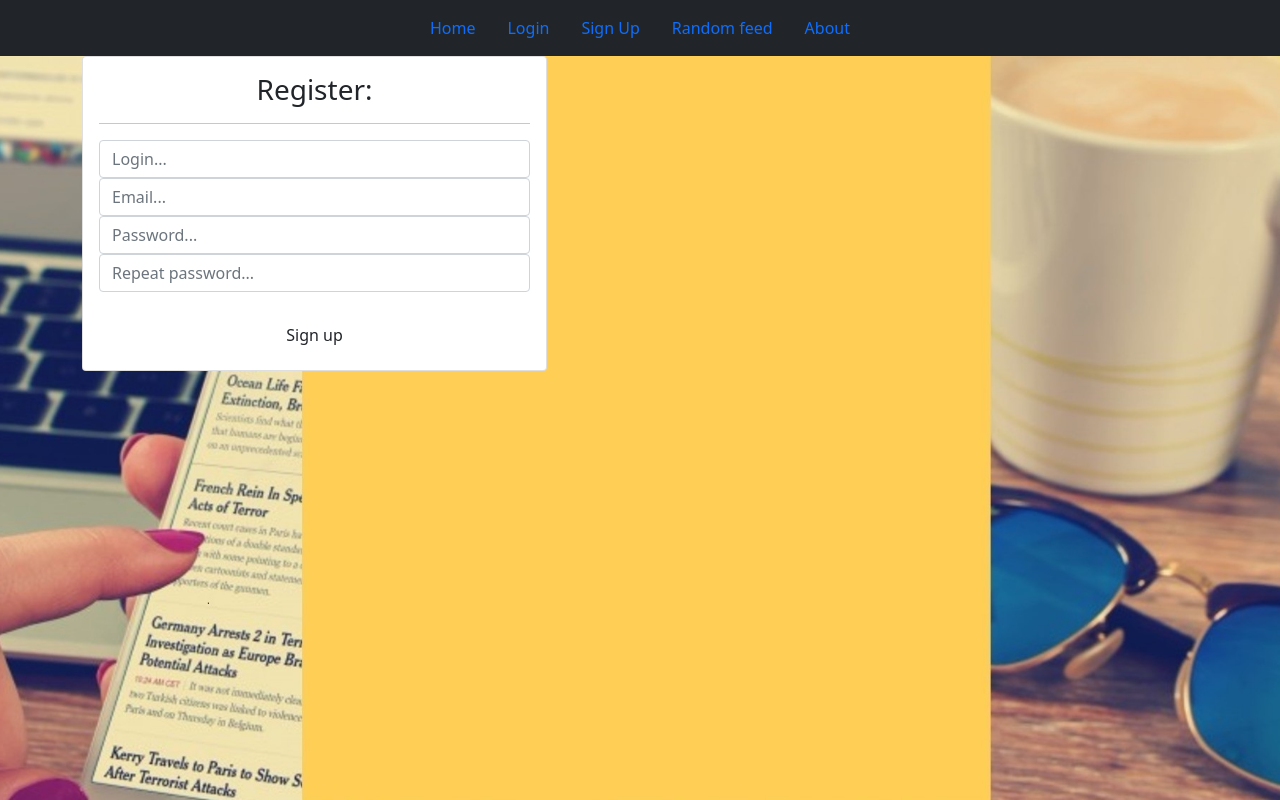
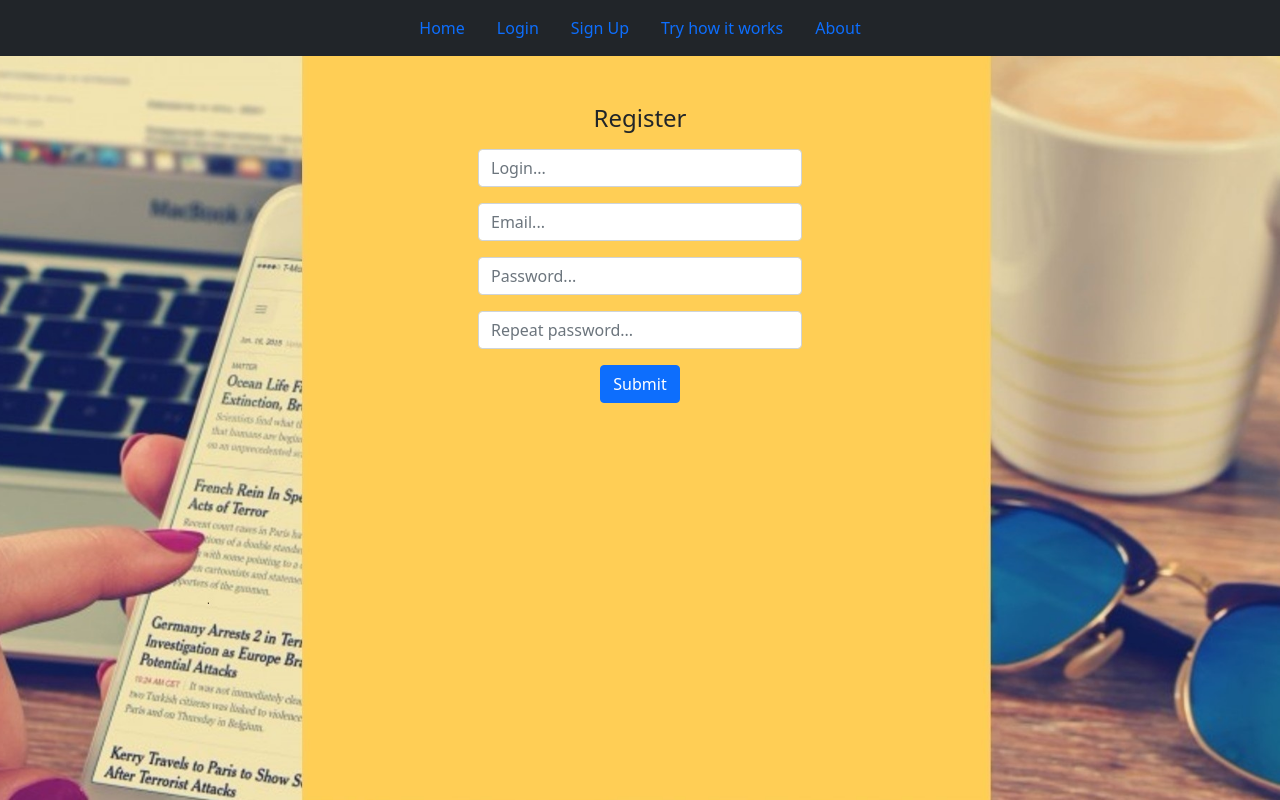
Before and after one commit to verte21/RSS-Reader-php, a PHP site: page /signUpForm.php in a window 1280 px wide. Run offline with PHP 8.4, Linux system fonts and the light colour scheme.

Commit message:
added styling, add feed page

```diff
--- a/includes/header.inc.php
+++ b/includes/header.inc.php
@@ -1,5 +1,5 @@
 
-    <nav class="navbar sticky-top navbar-light bg-dark justify-content-center px-0 ">
+    <nav class="navbar sticky-top navbar-light bg-dark justify-content-center px-0">
         <ul class="nav nav-pills nav-fill ">
 
             <?php
@@ -13,9 +13,10 @@
             if (!isset($_SESSION['logged_id'])) {
                 echo '<li class="nav-item"><a class="nav-link" href="loginForm.php">Login</a></li>
                   <li class="nav-item"><a class="nav-link" href="signUpForm.php">Sign Up</a></li>
-                  <li class="nav-item"><a class="nav-link" href="#">Random feed</a></li>';
+                  <li class="nav-item"><a class="nav-link" href="#">Try how it works</a></li>';
             } else {
                 echo "<li class='nav-item'><a class='nav-link' href='addFeedForm.php'>Add feed<a></li>";
+                echo "<li class='nav-item'><a class='nav-link' href='manageFeeds.php'>Manage feeds<a></li>";
                 echo "<li class='nav-item'><a class='nav-link' href='includes/logout.inc.php'>Logout<a></li>";
             }
             ?>
--- a/index.php
+++ b/index.php
@@ -14,7 +14,9 @@
 
 </head>
 
-<body>
+
+
+<body class="h-100">
     <script src="https://ajax.googleapis.com/ajax/libs/jquery/3.5.1/jquery.min.js"></script>
     <script src="https://cdn.jsdelivr.net/npm/@popperjs/core@2.9.2/dist/umd/popper.min.js" integrity="sha384-IQsoLXl5PILFhosVNubq5LC7Qb9DXgDA9i+tQ8Zj3iwWAwPtgFTxbJ8NT4GN1R8p" crossorigin="anonymous"></script>
     <script src="js/bootstrap.js"></script>
--- a/readingRSS.php
+++ b/readingRSS.php
@@ -3,7 +3,7 @@
 
 
  $domOBJ = new DOMDocument();
- $domOBJ->load("https://techcommunity.microsoft.com/gxcuf89792/rss/Category?category.id=ITOpsTalk&interaction.style=forum");
+ $domOBJ->load("http://feeds.feedburner.com/niebezpiecznik?format=xml");
 
 
 $channel = $domOBJ->getElementsByTagName('channel');
@@ -14,10 +14,10 @@ foreach ($channel as $data) {
 }
 
 
- $content = $domOBJ->getElementsByTagName('item');
+ $content = $domOBJ->getElementsByTagName('entry'); // albo item
  foreach ($content as $data) {
   $title = $data->getElementsByTagName("title")->item(0)->nodeValue;
-  $link = $data->getElementsByTagName("link")->item(0)->nodeValue;
+  $link = $data->getElementsByTagName("link")->item(0)->nodeValue; // moze byc tez id
   echo    "<tr>
               <td>$title</td>
               <td><a href='$link'>Czytaj...</a></td>
--- a/signupForm.php
+++ b/signupForm.php
@@ -25,75 +25,36 @@ include 'class-autoload.inc.php';
 
 
         <!-- orange colour  = RGB  255, 206, 85 -->
-    <form class='container-fluid' action='includes/signup.inc.php' method='post'>
 
-            <!-- Content -->
-            <div class="container ">
-                <!--Grid row-->
+        <div class="container h-90 align-items-center">
 
-                <!--Grid column-->
-                <div class="col-md-6 col-xl-5 mb-3">
-                    <!--Form-->
-                    <div class="card wow fadeInRight" data-wow-delay="0.3s">
-                        <div class="card-body">
-                            <!--Header-->
-                            <div class="text-center">
-                                <h3 class="white-text">
-                                    <i class="fas fa-user white-text"></i> Register:
-                                </h3>
-                                <hr class="hr-light">
+            <form action='includes/signup.inc.php' method='post'>
+
+                <div class="row py-5 justify-content-center text-center">
+                    <div class="col-4 bg-myOrange">
+                        <h4>Register</h4>
+
+                        <div class="text-center m-3">
+                            <input type="text" name="login" class="form-control" placeholder="Login...">
                         </div>
-                            <!--Body-->
-                            <div class="md-form">
-                                <i class="fas fa-user prefix white-text active"></i>
-                                <!-- <input type="text" id="form3" class="white-text form-control"> -->
-                                <input type="text" name="login" class="form-control" placeholder="Login...">
-
+                        <div class="text-center m-3">
+                            <input type="email" name="email" class="form-control" placeholder="Email...">
                         </div>
-                            <div class="md-form">
-                                <i class="fas fa-envelope prefix white-text active"></i>
-                                <input type="email" name="email" class="form-control" placeholder="Email...">
-
-                                <!-- <input type="email" id="form2" class="white-text form-control"> -->
-
-                            </div>
-                            <div class="md-form">
-                                <i class="fas fa-lock prefix white-text active"></i>
-                                <!-- <input type="password" id="form4" class="white-text form-control"> -->
+                        <div class="text-center m-3">
                             <input type="password" name="password" class="form-control" placeholder="Password...">
                         </div>
-
-                            <div class="md-form">
-                                <i class="fas fa-lock prefix white-text active"></i>
-                                <!-- <input type="password" id="form4" class="white-text form-control"> -->
-                                <input type="password" name="passwordRepeat" class="form-control" placeholder="Repeat password...">
+                        <div class="text-center m-3">
+                            <input type="password" name="password" class="form-control" placeholder="Repeat password...">
+                        </div>
+                        <div class="text-center m-3">
+                            <button type="submit" name="submit" class="btn btn-primary">Submit</button>
                         </div>
 
 
-                            <div class="text-center mt-4">
-                                <button class="btn btn-indigo">Sign up</button>
                     </div>
+
                 </div>
-                    </div>
-                    <!--/.Form-->
-                </div>
-                <!--Grid column-->
-            </div>
-            <!-- Content -->
-
-        <!-- Full Page Intro -->
-
-
-
-
-
-
-
-
-
-
             </form>
-
         </div>
 
 
```
Also changed, not shown: addFeedForm.php (+76 -0 lines), classes/Users.class.php (+7 -1 lines), classes/usersview.class.php (+27 -13 lines), includes/templateContent.inc.php (+12 -6 lines), loginForm.php (+3 -17 lines). Lines whose indentation alone changed are shown as unchanged.
